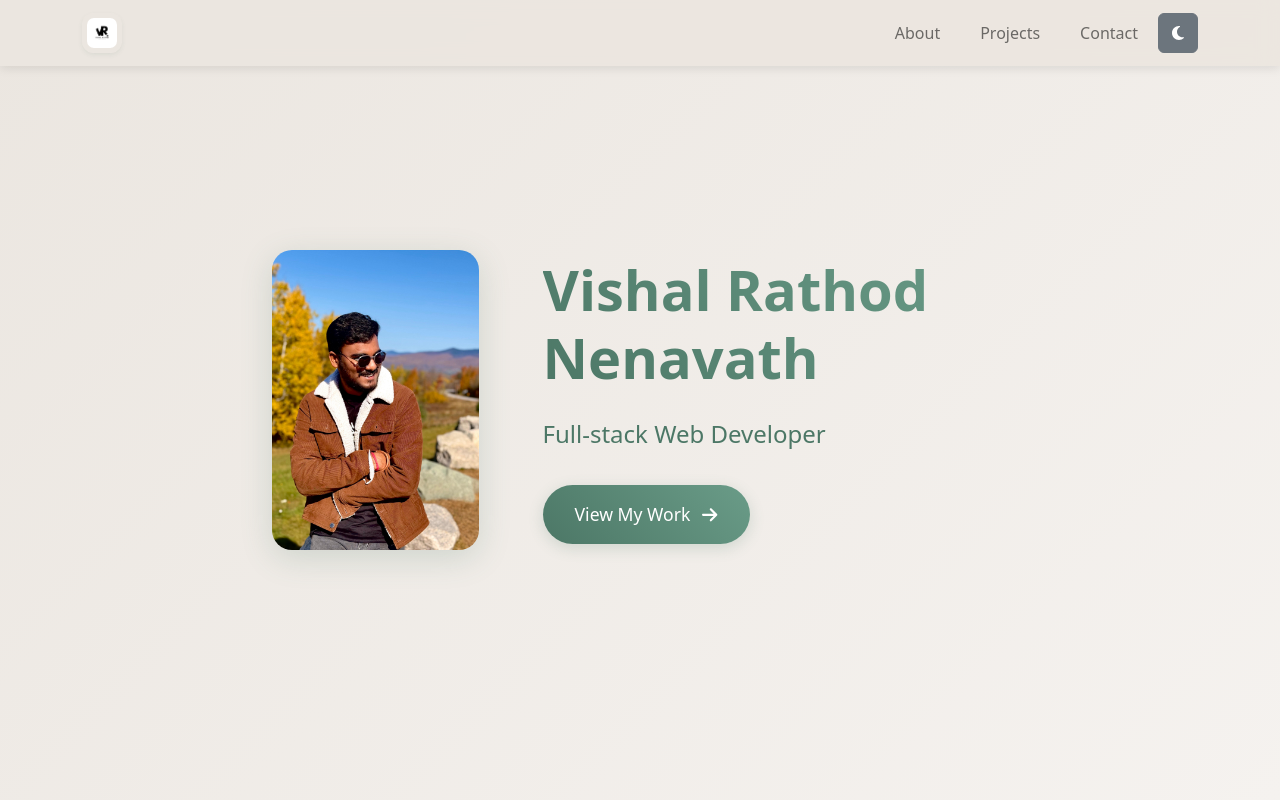
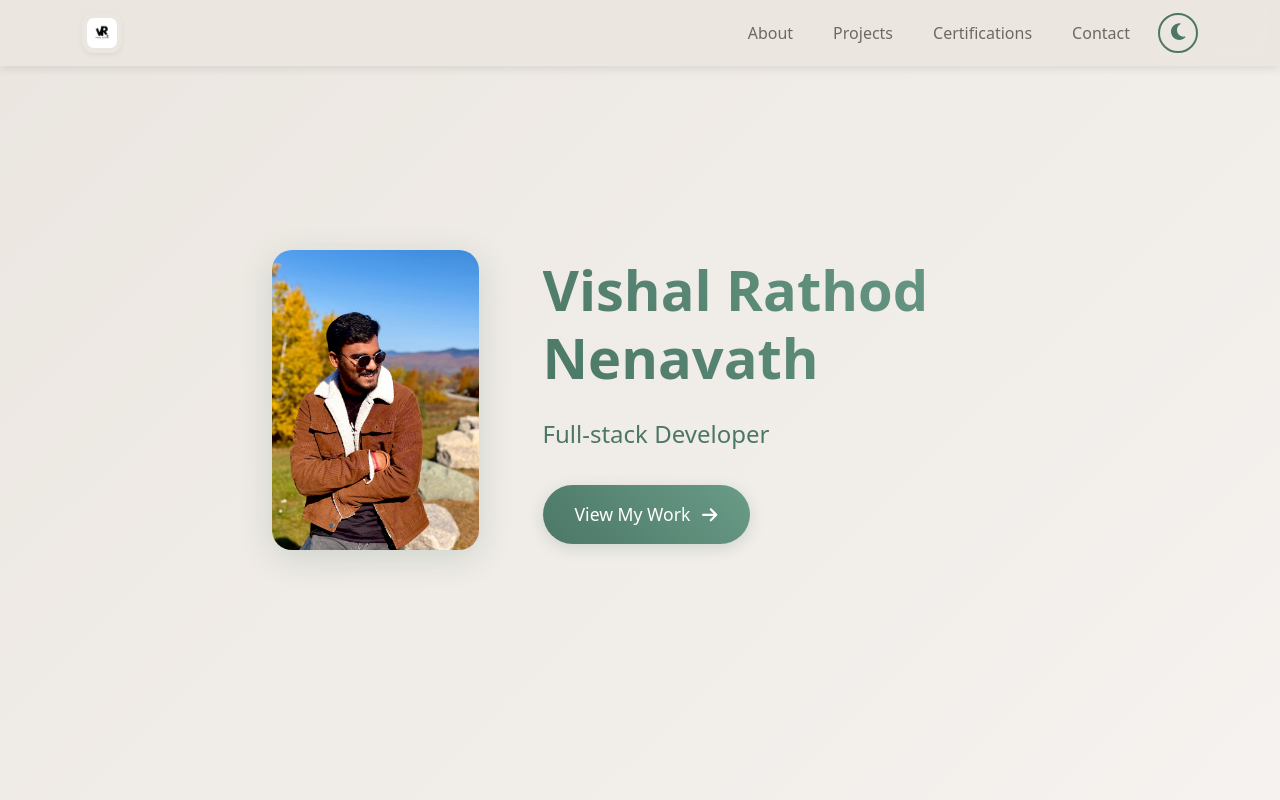
Before and after one commit to Vishalrathod77/myportfolio, a React (Create React App) app: page / in a window 1280 px wide. Shown: the top 800 px of the page. Built offline with nearby package versions, Linux system fonts and the light colour scheme.

Commit message:
Enhanced dark mode toggle and back-to-top button styling

```diff
--- a/src/App.css
+++ b/src/App.css
@@ -464,6 +464,79 @@ body {
 .dark-mode-toggle {
   position: relative;
   overflow: visible;
+}
+
+.dark-mode-toggle {
+  position: relative;
+  background: transparent !important;
+  border: 2px solid #4C7766 !important;
+  border-radius: 50% !important;
+  width: 42px;
+  height: 42px;
+  padding: 0 !important;
+  margin-left: 1rem;
+  display: flex;
+  align-items: center;
+  justify-content: center;
+  cursor: pointer;
+  transition: all 0.3s ease;
+}
+
+.dark-mode .dark-mode-toggle {
+  border-color: #6a9c88 !important;
+}
+
+.dark-mode-toggle:hover {
+  transform: scale(1.1);
+  box-shadow: 0 0 15px rgba(76, 119, 102, 0.3);
+}
+
+.dark-mode .dark-mode-toggle:hover {
+  box-shadow: 0 0 20px rgba(106, 156, 136, 0.3);
+}
+
+.dark-mode-icon {
+  font-size: 1.2rem;
+  color: #4C7766;
+  transition: all 0.3s ease;
+}
+
+.dark-mode .dark-mode-icon {
+  color: #6a9c88;
+}
+
+.dark-mode-icon.sun {
+  animation: rotateIn 0.5s ease-out;
+}
+
+.dark-mode-icon.moon {
+  animation: rotateIn 0.5s ease-out;
+}
+
+@keyframes rotateIn {
+  from {
+    transform: rotate(180deg) scale(0.5);
+    opacity: 0;
+  }
+  to {
+    transform: rotate(0) scale(1);
+    opacity: 1;
+  }
+}
+
+.dark-mode-toggle:active {
+  transform: scale(0.95);
+}
+
+@media (max-width: 768px) {
+  .dark-mode-toggle {
+    width: 38px;
+    height: 38px;
+  }
+
+  .dark-mode-icon {
+    font-size: 1.1rem;
+  }
 }
 
 /* Full-Screen Spider Web Overlay */
@@ -693,10 +766,6 @@ body {
 
 /* Mobile Menu Styles */
 @media (max-width: 991px) {
-  .navbar {
-    padding: 0.5rem 1rem;
-  }
-
   .navbar-collapse {
     background-color: rgba(235, 230, 224, 0.98);
     margin-top: 0.5rem;
@@ -707,7 +776,6 @@ body {
 
   .dark-mode .navbar-collapse {
     background-color: rgba(28, 28, 28, 0.98);
-    box-shadow: 0 4px 12px rgba(0, 0, 0, 0.2);
   }
 
   .navbar-nav .nav-link {
@@ -785,6 +853,11 @@ body {
 
 .dark-mode .dark-mode-toggle:hover {
   background-color: rgba(106, 156, 136, 0.2);
+}
+
+.dark-mode-icon {
+  font-size: 1.2rem;
+  transition: transform 0.3s ease;
 }
 
 /* Hero Section */
@@ -1293,7 +1366,6 @@ html {
 @keyframes trailFade {
   0% {
     opacity: 0.6;
-    transform: scale(1);
   }
   100% {
     opacity: 0;
@@ -1400,11 +1472,9 @@ html {
 @keyframes grid-pulse {
   0%, 100% {
     opacity: 0.3;
-    transform: scale(0.8);
   }
   50% {
     opacity: 0.7;
-    transform: scale(1.1);
   }
 }
 
@@ -2291,3 +2361,53 @@ html {
   background-color: rgba(0, 0, 0, 0.2) !important;
   border-color: rgba(255, 255, 255, 0.1) !important;
 }
+
+/* Back to Top Button */
+.back-to-top {
+  position: fixed;
+  bottom: 30px;
+  right: 30px;
+  background-color: #4C7766;
+  color: #ffffff;
+  width: 40px;
+  height: 40px;
+  border-radius: 50%;
+  border: none;
+  cursor: pointer;
+  display: flex;
+  align-items: center;
+  justify-content: center;
+  font-size: 20px;
+  box-shadow: 0 2px 10px rgba(0, 0, 0, 0.2);
+  transition: all 0.3s ease;
+  z-index: 1000;
+  opacity: 0.9;
+}
+
+.back-to-top:hover {
+  transform: translateY(-3px);
+  box-shadow: 0 4px 15px rgba(76, 119, 102, 0.4);
+  background-color: #3a5b4e;
+  opacity: 1;
+}
+
+.dark-mode .back-to-top {
+  background-color: #6a9c88;
+  color: #1a1a1a;
+  box-shadow: 0 2px 10px rgba(106, 156, 136, 0.3);
+}
+
+.dark-mode .back-to-top:hover {
+  background-color: #7baf99;
+  box-shadow: 0 4px 15px rgba(106, 156, 136, 0.5);
+}
+
+@media (max-width: 768px) {
+  .back-to-top {
+    bottom: 20px;
+    right: 20px;
+    width: 35px;
+    height: 35px;
+    font-size: 18px;
+  }
+}
--- a/src/App.js
+++ b/src/App.js
@@ -4,7 +4,7 @@ import Projects from './components/Projects';
 import Certifications from './components/Certifications';
 import Contact from './components/Contact';
 import { FontAwesomeIcon } from '@fortawesome/react-fontawesome';
-import { faSun, faMoon, faArrowRight } from '@fortawesome/free-solid-svg-icons';
+import { faSun, faMoon, faArrowRight, faArrowUp } from '@fortawesome/free-solid-svg-icons';
 import profilePic from './profile.jpg';
 import darkLogo from './components/darkmode_logo.png';
 import lightLogo from './components/logo.png';
@@ -18,6 +18,7 @@ function App() {
   const [isLoading, setIsLoading] = useState(true);
   const [contentLoaded, setContentLoaded] = useState(false);
   const [showOverlay, setShowOverlay] = useState(false);
+  const [showTopButton, setShowTopButton] = useState(false);
 
   const toggleDarkMode = () => {
     setDarkMode(!darkMode);
@@ -85,6 +86,26 @@ function App() {
     document.addEventListener('mousemove', handleMouseMove);
     return () => document.removeEventListener('mousemove', handleMouseMove);
   }, []);
+
+  useEffect(() => {
+    const handleScroll = () => {
+      if (window.scrollY > 300) {
+        setShowTopButton(true);
+      } else {
+        setShowTopButton(false);
+      }
+    };
+
+    window.addEventListener('scroll', handleScroll);
+    return () => window.removeEventListener('scroll', handleScroll);
+  }, []);
+
+  const scrollToTop = () => {
+    window.scrollTo({
+      top: 0,
+      behavior: 'smooth'
+    });
+  };
 
   return (
     <div className={`App ${darkMode ? 'dark-mode' : ''} ${contentLoaded ? 'content-loaded' : ''}`}>
@@ -190,19 +211,24 @@ function App() {
                   <a className="nav-link" href="#projects" data-aos="fade-down" data-aos-delay="200">Projects</a>
                 </li>
                 <li className="nav-item">
+                  <a className="nav-link" href="#certifications" data-aos="fade-down" data-aos-delay="250">Certifications</a>
+                </li>
+                <li className="nav-item">
                   <a className="nav-link" href="#contact" data-aos="fade-down" data-aos-delay="300">Contact</a>
                 </li>
               </ul>
             </div>
             <button
               onClick={toggleDarkMode}
-              className="btn btn-secondary ms-2 dark-mode-toggle"
+              className="btn dark-mode-toggle"
+              aria-label={darkMode ? 'Switch to Light Mode' : 'Switch to Dark Mode'}
               data-aos="fade-left"
             >
               <div className="icon-container">
-                <div className="dark-mode-icon">
-                  <FontAwesomeIcon icon={darkMode ? faSun : faMoon} />
-                </div>
+                <FontAwesomeIcon
+                  icon={darkMode ? faSun : faMoon}
+                  className={`dark-mode-icon ${darkMode ? 'sun' : 'moon'}`}
+                />
               </div>
             </button>
           </div>
@@ -215,7 +241,7 @@ function App() {
             </div>
             <div className="hero-text" data-aos="fade-left" data-aos-duration="1200">
               <h1>Vishal Rathod Nenavath</h1>
-              <p className="lead">Full-stack Web Developer</p>
+              <p className="lead">Full-stack Developer</p>
               <a href="#projects" className="view-work-btn">
                 <span>View My Work</span>
                 <FontAwesomeIcon icon={faArrowRight} />
@@ -228,12 +254,11 @@ function App() {
           <div className="container">
             <h2 className="text-center mb-4" data-aos="fade-up">About Me</h2>
             <p className="lead text-center" data-aos="fade-up" data-aos-delay="100">
-              I'm a full-stack web developer with a passion for building responsive and user-friendly websites...
-            </p>
+              I am a passionate Full Stack Developer with experience building and maintaining robust web applications. My expertise spans both front-end and back-end development, and I thrive in creating seamless, user-friendly digital experiences. From developing dynamic interfaces to optimizing server-side architecture, I approach each project with a focus on performance, scalability, and security.            </p>
 
             <div className="skills-grid">
               {["Python", "Java", "AWS", "HTML", "CSS", "JavaScript", "React JS", "Angular JS", "MongoDB", "SQL", "Flask", "DJango",
-                "Spring Boot"
+                "Spring Boot", "DSA"
               ].map((skill, index) => (
                 <div
                   key={skill}
@@ -281,6 +306,17 @@ function App() {
           <p>Thank You!!!</p>
         </footer>
       </div>
+      {/* Back to Top Button */}
+      {showTopButton && (
+        <button
+          className="back-to-top"
+          onClick={scrollToTop}
+          title="Back to Top"
+          data-aos="fade-up"
+        >
+          <FontAwesomeIcon icon={faArrowUp} />
+        </button>
+      )}
     </div>
   );
 }
```
